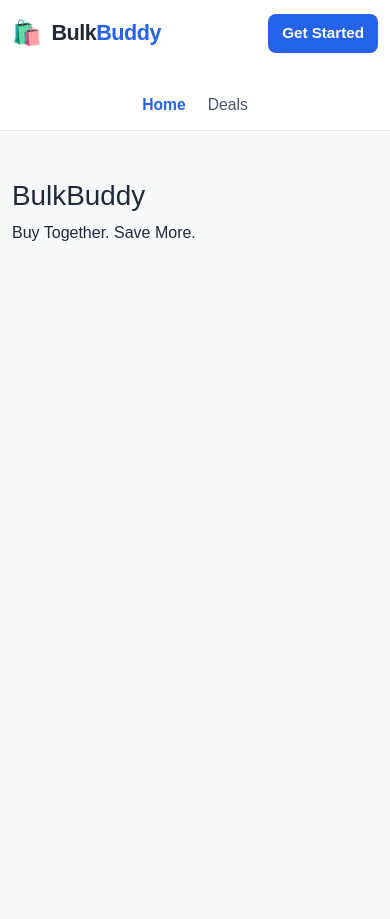
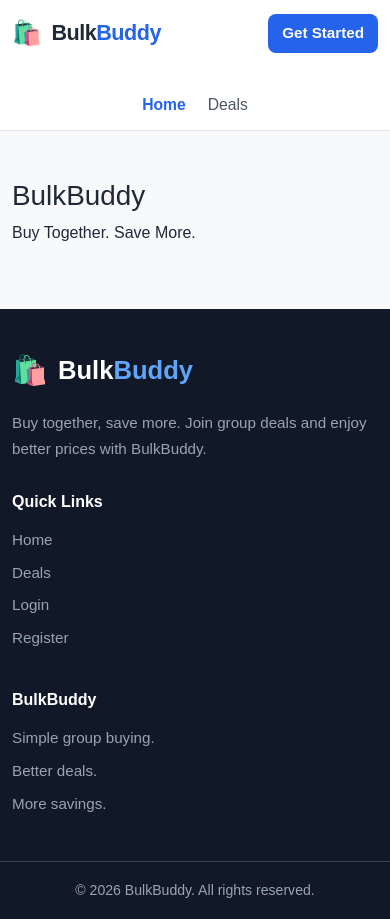
Before and after one commit to sathathmiga-yohan/BulkBuddy, a React app in the folder frontend/frontend/: page / in a window 390 px wide. Before the commit the page ends 844 px from the top, so only its background shows below. Built offline with nearby package versions, Linux system fonts and the light colour scheme; the HTML template or start-up script is replaced by a standard one.

Commit message:
feat: add responsive footer

```diff
--- a/frontend/frontend/src/App.jsx
+++ b/frontend/frontend/src/App.jsx
@@ -1,5 +1,6 @@
 import "./App.css";
 import Navbar from "./components/Navbar/Navbar";
+import Footer from "./components/Footer/Footer";
 
 function App() {
   return (
@@ -9,6 +10,7 @@ function App() {
         <h1>BulkBuddy</h1>
         <p>Buy Together. Save More.</p>
       </div>
+      <Footer />
     </div>
   );
 }
--- a/frontend/frontend/src/components/Footer/Footer.css
+++ b/frontend/frontend/src/components/Footer/Footer.css
@@ -0,0 +1,133 @@
+.footer {
+  margin-top: auto;
+  background-color: #111827;
+  color: #ffffff;
+}
+
+.footer-container {
+  display: grid;
+  grid-template-columns: 2fr 1fr 1fr;
+  gap: 60px;
+  padding-top: 55px;
+  padding-bottom: 45px;
+}
+
+/* Logo */
+
+.footer-logo {
+  display: inline-flex;
+  align-items: center;
+  gap: 10px;
+  margin-bottom: 18px;
+  text-decoration: none;
+}
+
+.footer-logo-icon {
+  font-size: 1.8rem;
+}
+
+.footer-logo-text {
+  display: flex;
+  align-items: center;
+  font-size: 1.6rem;
+  font-weight: 800;
+}
+
+.footer-bulk {
+  color: #ffffff;
+}
+
+.footer-buddy {
+  color: #60a5fa;
+}
+
+.footer-description {
+  max-width: 360px;
+  margin: 0;
+  color: #9ca3af;
+  font-size: 0.95rem;
+  line-height: 1.7;
+}
+
+/* Footer headings */
+
+.footer h3 {
+  margin: 0 0 18px;
+  color: #ffffff;
+  font-size: 1rem;
+  font-weight: 700;
+}
+
+/* Quick Links */
+
+.footer-links-section {
+  display: flex;
+  flex-direction: column;
+  align-items: flex-start;
+}
+
+.footer-links-section a {
+  margin-bottom: 10px;
+  color: #9ca3af;
+  font-size: 0.95rem;
+  text-decoration: none;
+  transition: color 0.2s ease;
+}
+
+.footer-links-section a:hover {
+  color: #60a5fa;
+}
+
+/* Info */
+
+.footer-info-section p {
+  margin: 0 0 10px;
+  color: #9ca3af;
+  font-size: 0.95rem;
+}
+
+/* Bottom */
+
+.footer-bottom {
+  border-top: 1px solid #374151;
+}
+
+.footer-bottom .container {
+  padding-top: 18px;
+  padding-bottom: 18px;
+}
+
+.footer-bottom p {
+  margin: 0;
+  color: #9ca3af;
+  font-size: 0.88rem;
+  text-align: center;
+}
+
+/* Tablet */
+
+@media (max-width: 768px) {
+  .footer-container {
+    grid-template-columns: 1fr 1fr;
+    gap: 40px;
+  }
+
+  .footer-brand-section {
+    grid-column: 1 / -1;
+  }
+}
+
+/* Mobile */
+
+@media (max-width: 480px) {
+  .footer-container {
+    grid-template-columns: 1fr;
+    gap: 30px;
+    padding-top: 40px;
+    padding-bottom: 35px;
+  }
+
+  .footer-brand-section {
+    grid-column: auto;
+  }
+}
--- a/frontend/frontend/src/components/Footer/Footer.jsx
+++ b/frontend/frontend/src/components/Footer/Footer.jsx
@@ -0,0 +1,57 @@
+import { Link } from "react-router-dom";
+import "./Footer.css";
+
+function Footer() {
+  const currentYear = new Date().getFullYear();
+
+  return (
+    <footer className="footer">
+      <div className="container footer-container">
+
+        <div className="footer-brand-section">
+          <Link to="/" className="footer-logo">
+            <span className="footer-logo-icon">🛍️</span>
+
+            <span className="footer-logo-text">
+              <span className="footer-bulk">Bulk</span>
+              <span className="footer-buddy">Buddy</span>
+            </span>
+          </Link>
+
+          <p className="footer-description">
+            Buy together, save more. Join group deals and enjoy better
+            prices with BulkBuddy.
+          </p>
+        </div>
+
+        <div className="footer-links-section">
+          <h3>Quick Links</h3>
+
+          <Link to="/">Home</Link>
+          <Link to="/deals">Deals</Link>
+          <Link to="/login">Login</Link>
+          <Link to="/register">Register</Link>
+        </div>
+
+        <div className="footer-info-section">
+          <h3>BulkBuddy</h3>
+
+          <p>Simple group buying.</p>
+          <p>Better deals.</p>
+          <p>More savings.</p>
+        </div>
+
+      </div>
+
+      <div className="footer-bottom">
+        <div className="container">
+          <p>
+            © {currentYear} BulkBuddy. All rights reserved.
+          </p>
+        </div>
+      </div>
+    </footer>
+  );
+}
+
+export default Footer;
--- a/frontend/frontend/src/index.css
+++ b/frontend/frontend/src/index.css
@@ -33,3 +33,13 @@ textarea {
 img {
   max-width: 100%;
 }
+
+.app {
+  min-height: 100vh;
+  display: flex;
+  flex-direction: column;
+}
+
+.app main {
+  flex: 1;
+}
```
